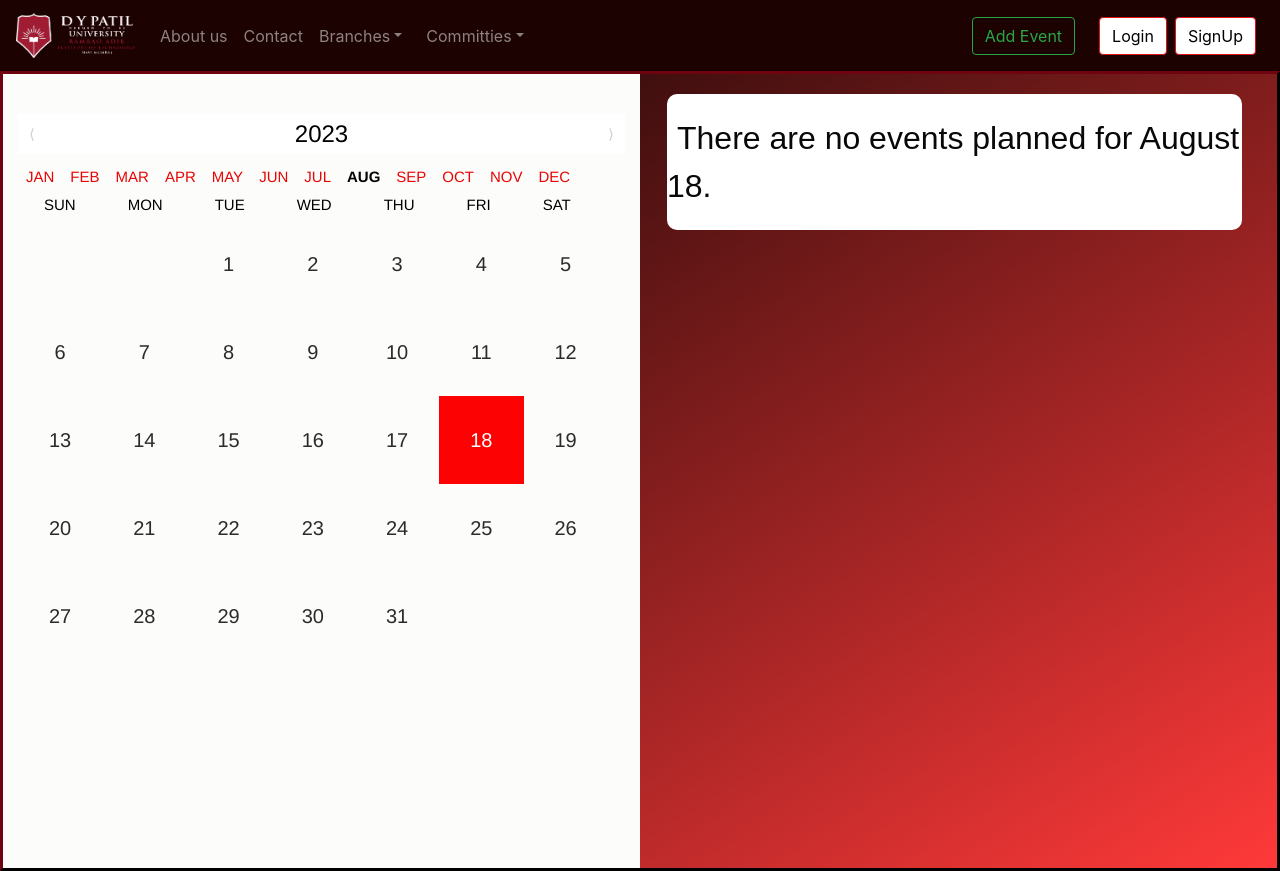
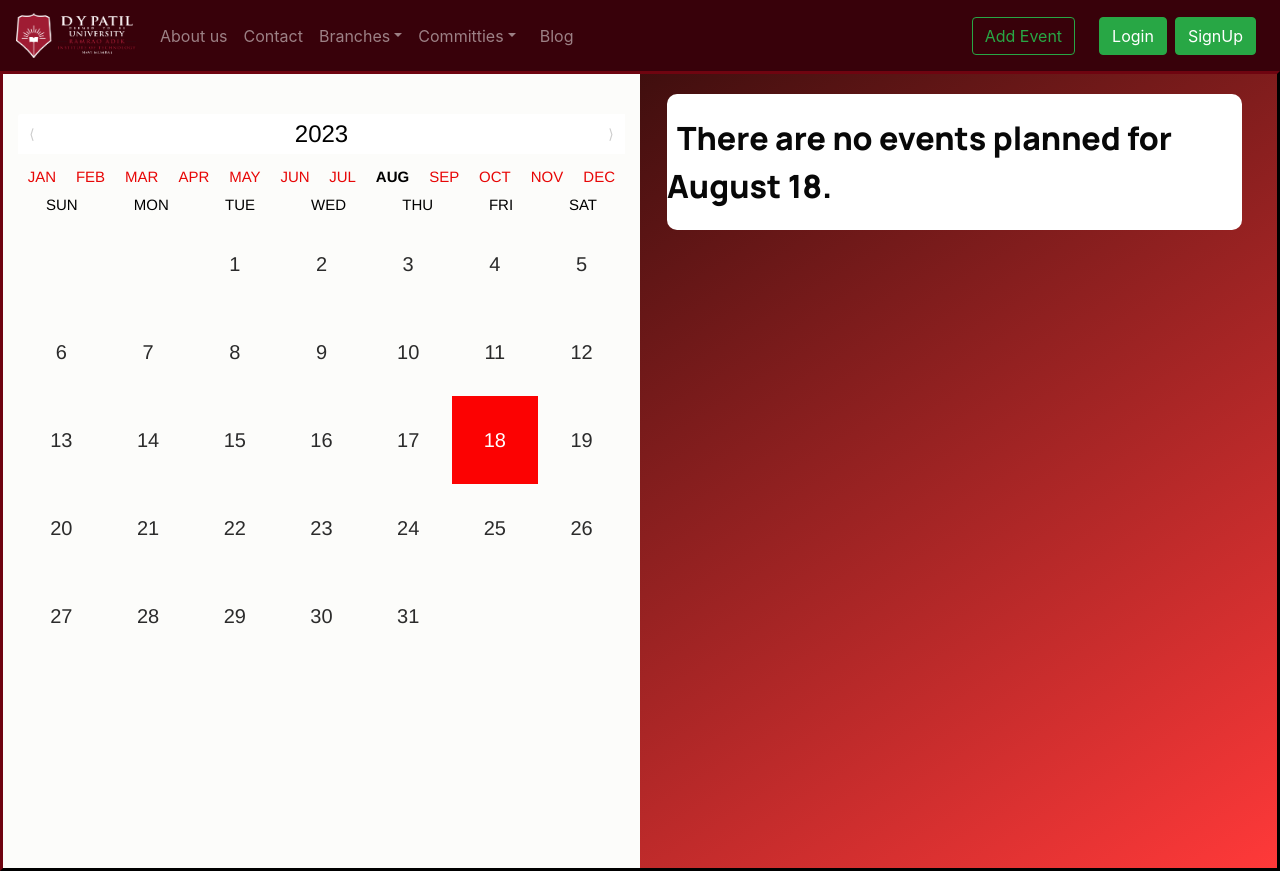
Before and after one commit to Sectmsempra/Rait-Calendar-SIP, a Django app: page / in a window 1280 px wide. Run offline with Django 3.2, Linux system fonts and the light colour scheme; data comes from the database, SQL or seed files in the repository; both versions use the stored data as it was after the commit; some libraries are stand-ins or nearby versions.

Commit message:
upload on github

```diff
--- a/Main/settings.py
+++ b/Main/settings.py
@@ -31,7 +31,7 @@
 # Application definition
 
 INSTALLED_APPS = [
-    'jazzmin',
+
     'Main.apps.MainConfig',
     'django.contrib.admin',
     'django.contrib.auth',
--- a/Main/static/momoj/css/main.css
+++ b/Main/static/momoj/css/main.css
@@ -381,6 +381,10 @@
     }
 }
 
+.months-table{
+    width: 100%;
+}
+
 /*
 	Ok so you have made it this far, that means you are very keen to on my code.
 	Anyway I don't really mind it. This is a great way to learn so you actually doing the right thing:)
--- a/Main/static/momoj/css/try.css
+++ b/Main/static/momoj/css/try.css
@@ -333,8 +333,10 @@
 
   /* Days/months tables */
   .days-table, .dates-table, .months-table {
+    width: 100%;
     border-collapse: separate;
-    text-align: center; }
+    text-align: center;
+}
 
   .day {
     height: 26px;
@@ -344,7 +346,7 @@
     border: 2px solid transparent;
     text-transform: uppercase;
     font-size: 15px;
-    color: #000; }
+    color: #000000; }
 
   .month {
     cursor: default;
--- a/Main/static/momoj/js/try.js
+++ b/Main/static/momoj/js/try.js
@@ -191,7 +191,7 @@
             var event_card = $("<div class='event-card'></div>");
             var event_name = $("<div class='event-name'>"+events[i]["name"]+":</div>");
             const temp_time = new Date(events[i]["time"])
-            var event_count = $("<div class='event-count'>"+temp_time.getHours() + ":"+ temp_time.getMinutes() +" is the timing for this event</div>");
+            var event_count = $("<div class='event-count'>"+temp_time.getHours() + ":"+ temp_time.getMinutes());
             var event_desc = $("<div class='event-desc'>"+events[i]["desc"]+ "</div>");
             if(events[i]["cancelled"]===true) {
                 $(event_card).css({
--- a/templates/index.html
+++ b/templates/index.html
@@ -17,6 +17,9 @@
   <link rel = "stylesheet" href = "{% static 'momoj/css/events.css' %}">
   <link rel = "stylesheet" href = "{% static 'momoj/css/main.css' %}">
   <link rel="stylesheet" href="{% static 'momoj/css/normalize.css' %}">
+  <link rel="preconnect" href="https://fonts.googleapis.com">
+<link rel="preconnect" href="https://fonts.gstatic.com" crossorigin>
+<link href="https://fonts.googleapis.com/css2?family=Manrope:wght@800&display=swap" rel="stylesheet">
     <script type="text/javascript" src="{% static 'momoj/js/jquery.min.js' %}"></script>
     <script type="text/javascript" src="{% static 'momoj/js/modernizr-2.6.2.min.js' %}"></script>
 
@@ -42,7 +45,69 @@
     color: rgb(255, 255, 255);
     overflow: hidden;
           }
- </style>
+
+    .days-table, .dates-table, .months-table {
+      width: 100%;
+      }
+
+    .event-name {
+      font-family: 'Manrope', sans-serif;
+      text-align: center;
+}
+
+.event-count {
+      font-family: 'Manrope', sans-serif;
+      font-size: 2rem;
+}
+
+.event-desc {
+  font-family: 'Manrope', sans-serif;
+      font-size: 0.8rem;
+      text-align: center;
+}
+
+  @media only screen and (max-width: 600px) {
+  .month{
+    padding: 18px 3px;
+    font-size: 12px;
+    margin-left: 1rem ;
+    margin-right: 1rem ;
+  }
+
+  .day{
+    padding: 0.4rem;
+  }
+  .table-date{
+    padding: 0.8rem;
+}
+
+.events-container {
+  background: linear-gradient(to bottom right, Black, #ff3939);
+  padding: 1.5rem;
+}
+
+.col, .col-1, .col-10, .col-11, .col-12, .col-2, .col-3, .col-4, .col-5, .col-6, .col-7, .col-8, .col-9, .col-auto, .col-lg, .col-lg-1, .col-lg-10, .col-lg-11, .col-lg-12, .col-lg-2, .col-lg-3, .col-lg-4, .col-lg-5, .col-lg-6, .col-lg-7, .col-lg-8, .col-lg-9, .col-lg-auto, .col-md, .col-md-1, .col-md-10, .col-md-11, .col-md-12, .col-md-2, .col-md-3, .col-md-4, .col-md-5, .col-md-6, .col-md-7, .col-md-8, .col-md-9, .col-md-auto, .col-sm, .col-sm-1, .col-sm-10, .col-sm-11, .col-sm-12, .col-sm-2, .col-sm-3, .col-sm-4, .col-sm-5, .col-sm-6, .col-sm-7, .col-sm-8, .col-sm-9, .col-sm-auto, .col-xl, .col-xl-1, .col-xl-10, .col-xl-11, .col-xl-12, .col-xl-2, .col-xl-3, .col-xl-4, .col-xl-5, .col-xl-6, .col-xl-7, .col-xl-8, .col-xl-9, .col-xl-auto {
+ height: 32rem;
+}
+body{
+  background-color: black;
+}
+.bg-dark {
+    background-color: #210b0b!important;
+}
+  .btn-success {
+    color: rgb(0, 0, 0);
+    background-color: #ffffff;
+    border-color: #dd1212;
+
+    }
+
+    .content {
+    border: none;
+    padding: 0px 0;
+    }
+
+  </style>
 
 
 
@@ -68,17 +133,8 @@
 
         </div>
 
-    <nav class="navbar navbar-expand-lg navbar-dark bg-dark">
-      <style>.bg-dark {
-        background-color: rgb(29, 2, 2)!important;
-      }
-      .btn-success {
-    color: rgb(0, 0, 0);
-    background-color: #ffffff;
-    border-color: #dd1212;
+    <nav class="navbar navbar-expand-lg navbar-dark" style="background-color: #38010a;">
 
-    }
-        </style>
       <a class="navbar-brand" href="/"><img src="{% static 'images/RAIT LOGO WHITE.png' %}" alt="Logo" width="120px" height="45px"></a>
       <button class="navbar-toggler" type="button" data-toggle="collapse" data-target="#navbarSupportedContent" aria-controls="navbarSupportedContent" aria-expanded="false" aria-label="Toggle navigation">
         <span class="navbar-toggler-icon"></span>
@@ -107,10 +163,8 @@
 
                      </div>
                    </li>
-                   </ul>
 
-             <ul class="navbar-nav mr-2">
-             <li class="nav-item dropdown">
+                   <li class="nav-item dropdown">
              <a class="nav-link dropdown-toggle" href='#' id="navbarDropdown2" role="button" data-toggle="dropdown">Committies</a>
              <div class="dropdown-menu" aria-labelledby="navbarDropdown">
                        <a class="dropdown-item" href="/kalaraag">KALARAAG</a>
@@ -127,9 +181,11 @@
                    </li>
                    </ul>
 
-          <!-- <li class="nav-item {% block blogactive %}  {% endblock blogactive %} ">
+
+
+         <li class="nav-item {% block blogactive %}  {% endblock blogactive %} ">
             <a class="nav-link" href="/blog">Blog</a>
-          </li> -->
+          </li>
 
         </ul>
         <form method="get" action="/search"class="form-inline my-2 my-lg-0 mx-3">
@@ -226,11 +282,11 @@
       <script>
 
 
-            {% for event in event_list %}
+            /* {% for event in event_list %}
             {% if event.time %}
               all_events.push({{event | safe}})
             {% endif %}
-            {% endfor %}
+            {% endfor %} */
 
 
 
```
Also changed, not shown: db.sqlite3.
